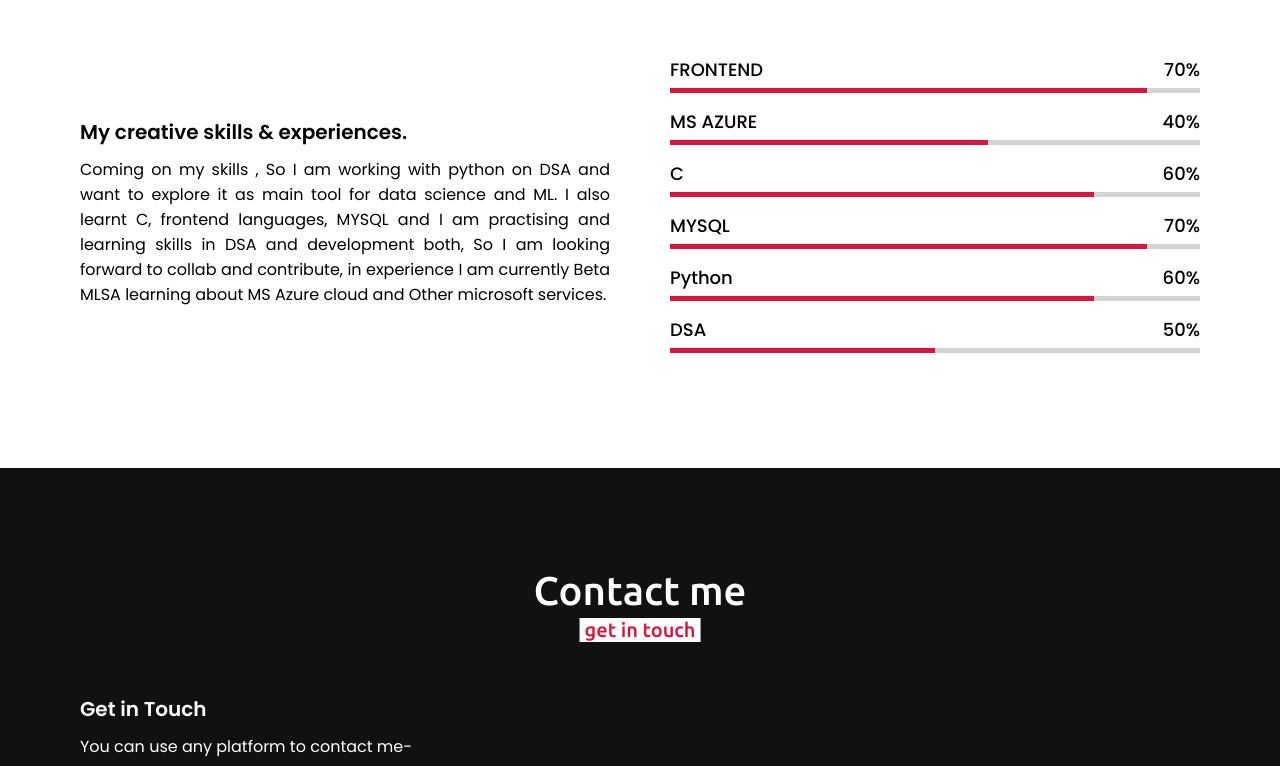
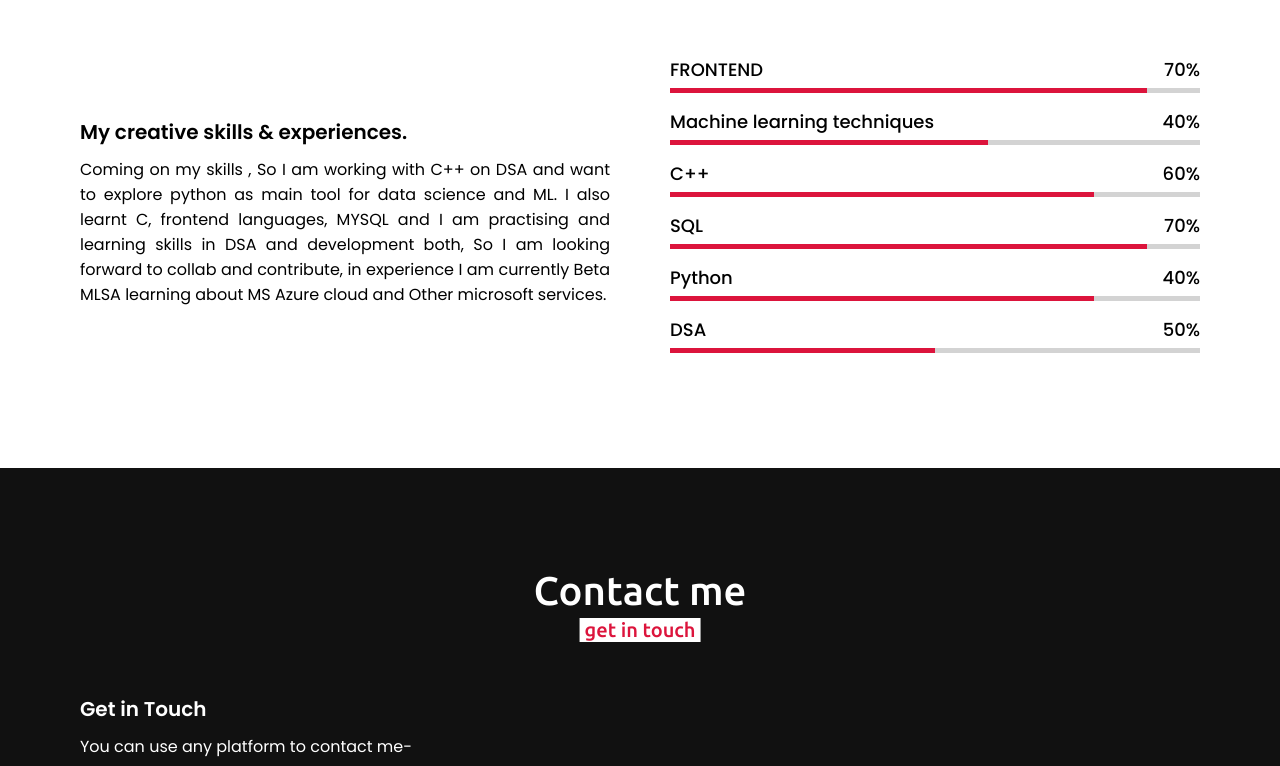
Before and after one commit to mridulaswami/portfolio, a plain HTML site: page index.html in a window 1280 px wide. Shown: the part 2710-3476 px from the top of the page. Drawn offline with nearby package versions, Linux system fonts and the light colour scheme.

Commit message:
Update index.html

```diff
--- a/index.html
+++ b/index.html
@@ -60,8 +60,8 @@
                     <div class="text">I'm Mridula Swami and I'm a <span class="typing-2"></span></div>
                     <p>Hello world , I am currently a B.tech student (CSE). I am a Machine learning enthusiastic who loves artificial intelligence
                         and it's applications and I  love to explore and gain knowledge about different ML aspects. Other than this I am also doing work on Full stack development where I learnt HTML ,CSS
-                and going with javascript , node.js , react ,git etc and I am also practising Data structures and algorithms with
-            Python and want to continue it with C++ too. I have also done some internships and currently I am a beta
+                and going with javascript , node.js  ,git etc and I am also practising Data structures and algorithms with
+            C++. I have also done some internships and currently I am a beta
             Microsoft Learn Student Ambassador too. I have certain hobbies like reading books, travelling, playing outdoor games
         and dancing which is my favourite one. So this was something about myself, give a watch to my LinkedIn profile. </p>
                     <a href="https://www.linkedin.com/in/mridula-swami-7343a81b0">Visit my Linkedin Profile</a>
@@ -117,7 +117,7 @@
             <div class="skills-content">
                 <div class="column left">
                     <div class="text">My creative skills & experiences.</div>
-                    <p>Coming on my skills , So I am working with python on DSA and want to explore it as main tool
+                    <p>Coming on my skills , So I am working with C++ on DSA and want to explore python as main tool
                         for data science and ML. I also learnt C, frontend languages, MYSQL and I am practising and learning  skills in DSA and development both,
                         So I am looking forward to collab and contribute, in experience I am currently Beta MLSA learning about MS Azure cloud and Other
                         microsoft services.
@@ -133,21 +133,21 @@
                     </div>
                     <div class="bars">
                         <div class="info">
-                            <span>MS AZURE</span>
+                            <span>Machine learning techniques</span>
                             <span>40%</span>
                         </div>
                         <div class="line css"></div>
                     </div>
                     <div class="bars">
                         <div class="info">
-                            <span>C </span>
+                            <span>C++ </span>
                             <span>60%</span>
                         </div>
                         <div class="line js"></div>
                     </div>
                     <div class="bars">
                         <div class="info">
-                            <span>MYSQL</span>
+                            <span>SQL</span>
                             <span>70%</span>
                         </div>
                         <div class="line html"></div>
@@ -155,7 +155,7 @@
                     <div class="bars">
                         <div class="info">
                             <span>Python</span>
-                            <span>60%</span>
+                            <span>40%</span>
                         </div>
                         <div class="line js"></div>
                     </div>
```
